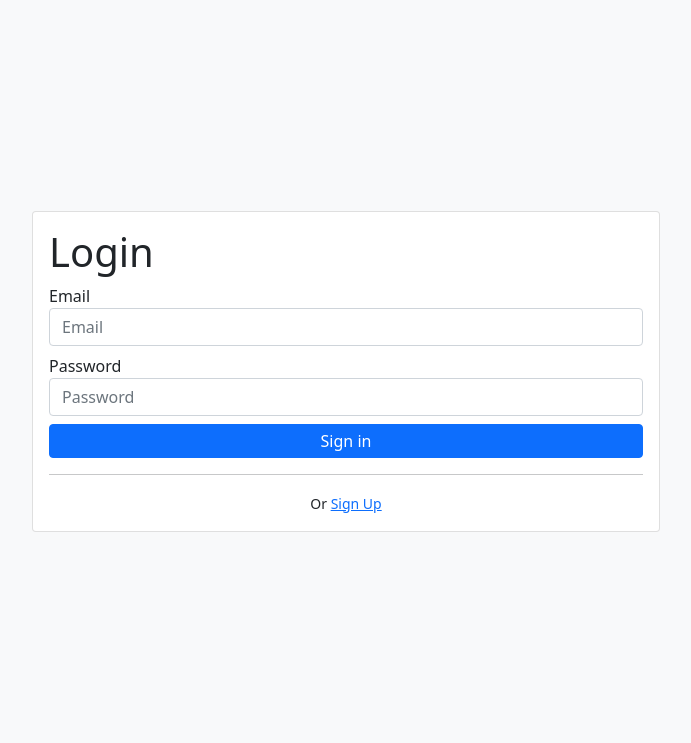
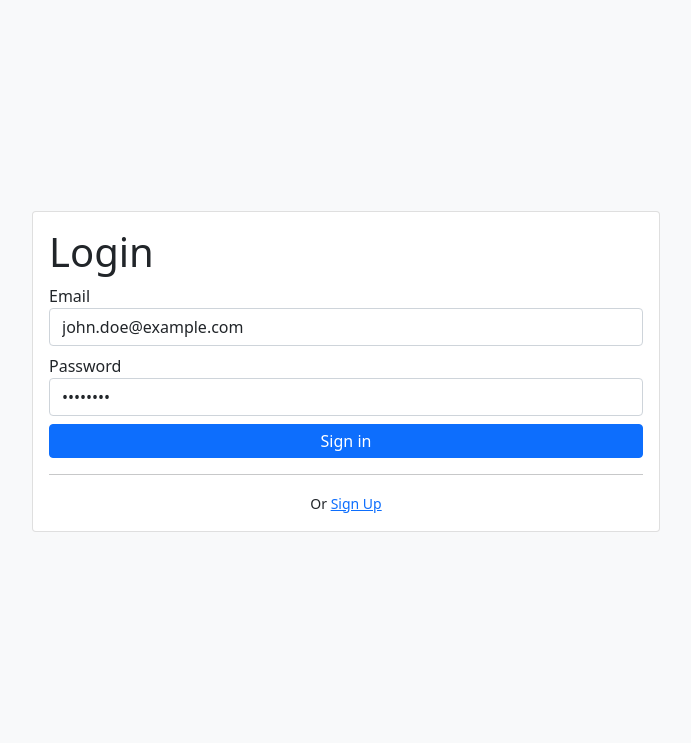
Before and after one commit to jaisawhney/Calorie-Log, a Flask app: page /login in a window 1280 px wide. Shown: the part 57-800 px from the top of the page, without its empty margins (294-985 px from the left). Run offline with Flask 2, Linux system fonts and the light colour scheme; some libraries are stand-ins or nearby versions.

Commit message:
Update styles

```diff
--- a/blueprints/dashboard/templates/goals.html
+++ b/blueprints/dashboard/templates/goals.html
@@ -20,7 +20,7 @@
 </div>
 <div class="mx-4 mt-2 bg-white shadow-sm">
     <h2 class="m-2">Goals</h2>
-    <form class="m-2 w-50" action="{{ url_for('goals.create') }}" method="POST">
+    <form class="m-2" action="{{ url_for('goals.create') }}" method="POST">
         <input type="hidden" name="category" value="daily">
         <label for="amount">Daily</label>
         <div class="input-group">
--- a/blueprints/main/templates/login.html
+++ b/blueprints/main/templates/login.html
@@ -3,7 +3,7 @@
 
 {% block content %}
 <div class="container-fluid bg-light h-100 d-flex justify-content-center align-items-center">
-    <div class="card w-50">
+    <div class="card w-50 flex-fill flex-sm-grow-0">
         <div class="card-body">
             {% with messages = get_flashed_messages(with_categories=true) %}
             {% for category, message in messages %}
@@ -19,11 +19,11 @@
             <form action="/login" method="POST">
                 <div class="form-group">
                     <label for="email">Email</label>
-                    <input type="email" id="email" name="email" class="form-control" placeholder="Email" required>
+                    <input type="email" id="email" name="email" class="form-control" placeholder="Email" value="john.doe@example.com" required>
                 </div>
                 <div class="form-group mt-2">
                     <label for="password">Password</label>
-                    <input type="password" id="password" name="password" class="form-control" placeholder="Password" required>
+                    <input type="password" id="password" name="password" class="form-control" placeholder="Password" value="Password" required>
                 </div>
                 <div class="text-center">
                     <button class="btn btn-md btn-primary mt-2 py-1 w-100" type="submit">Sign in</button>
--- a/blueprints/main/templates/register.html
+++ b/blueprints/main/templates/register.html
@@ -3,7 +3,7 @@
 
 {% block content %}
 <div class="container-fluid bg-light h-100 d-flex justify-content-center align-items-center">
-    <div class="card w-50">
+    <div class="card w-50 flex-fill flex-sm-grow-0">
         <div class="card-body">
             {% with messages = get_flashed_messages(with_categories=true) %}
             {% for category, message in messages %}
```
Also changed, not shown: blueprints/dashboard/templates/overview.html (+3 -4 lines).
